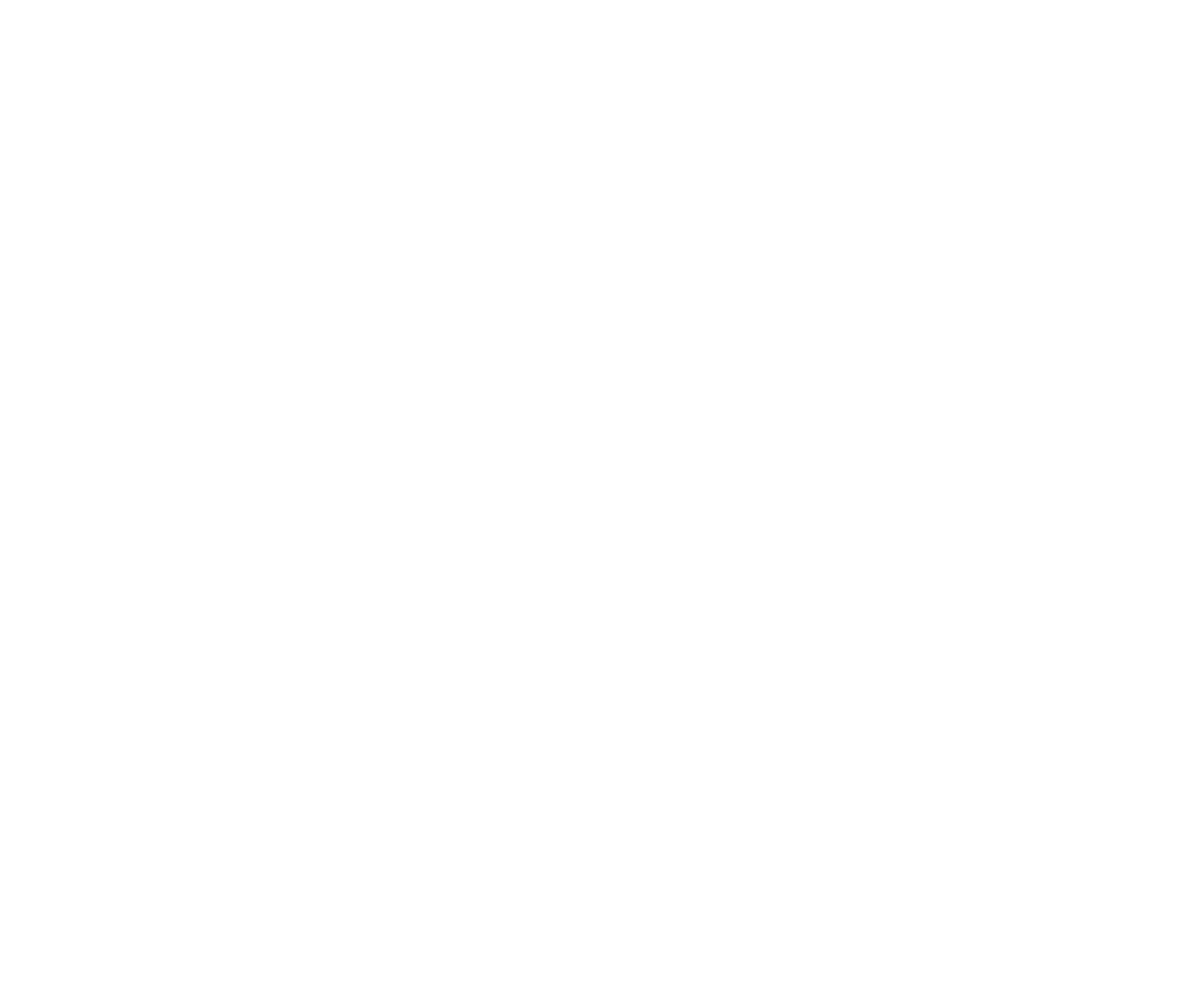
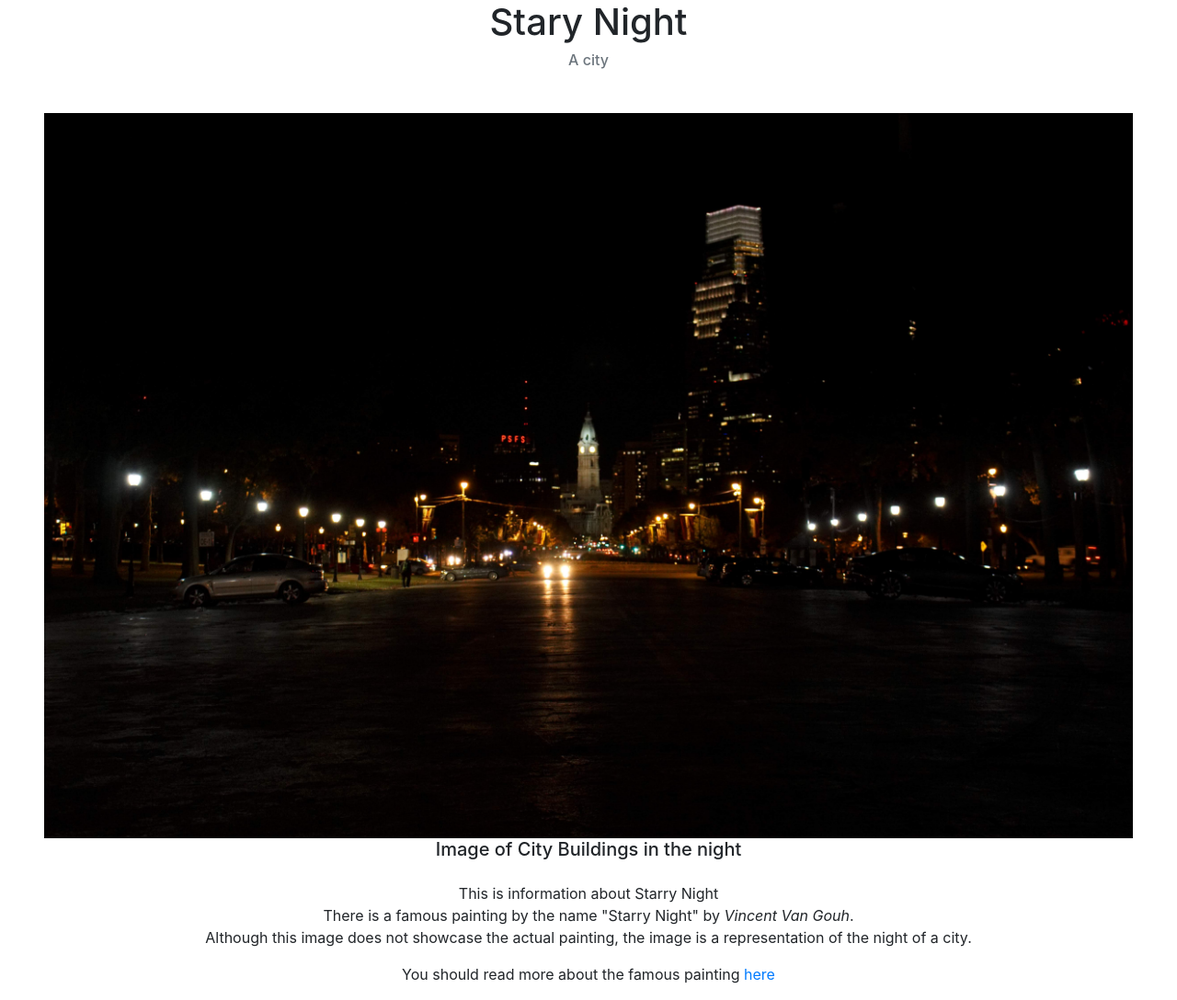
Before and after one commit to davidcastel-FreeCodeCamp/Tribute-Page, a plain HTML site: page index.html in a window 1280 px wide. Shown: the whole page at 92% size. Before the commit the page ends 800 px from the top, so only its background shows below. Drawn offline with nearby package versions, Linux system fonts and the light colour scheme; files that its build step writes are made by us from their sources.

Commit message:
Add content onto file

```diff
--- a/index.html
+++ b/index.html
@@ -10,13 +10,41 @@
         integrity="sha384-JcKb8q3iqJ61gNV9KGb8thSsNjpSL0n8PARn9HuZOnIxN0hoP+VmmDGMN5t9UJ0Z" crossorigin="anonymous">
     <!-- Main Stylesheet -->
     <link rel="stylesheet" href="/main.css" type="text/css">
+    <link rel="icon" href="/assests/favicon-32x32.png" type="image/icon type">
 
-    <title>Document</title>
+    <title>Starry Night</title>
 </head>
 
 <body>
 
+    <main id="main" class="text-center">
+        <!-- Title -->
+        <h1 id="title">Stary Night</h1>
+        <h6 class="text-muted">A city</h6>
+        <!-- Image div -->
+        <figure id="img-div" class="d-flex flex-column justify-content-center mx-5 mt-5">
+            <!-- Image -->
+            <img src="/assests/nightway.jpg" alt="City buildings at night" class="img-fluid" id="image">
+            <!-- Img Caption -->
+            <div id="img-caption"><p class="h5">Image of City Buildings in the night</p></div>
+        </figure>
+        <!-- Tribute Information -->
+        <div id="tribute-info">
+            <p>This is information about Starry Night
+                <br>
+                There is a famous painting by the name "Starry Night" by <em>Vincent Van Gouh</em>.
+                <br>
+                Although this image does not showcase the actual painting, the image is a representation of the night of a city.
+            </p>
+            <p>
+                You should read more about the famous painting
+                <!-- Link to read more -->
+                <a id="tribute-link" href="https://www.vangoghgallery.com/painting/starry-night.html" target="_blank" >here</a>
+            </p>
+        </div>
 
+
+    </main>
 
 
 
```
